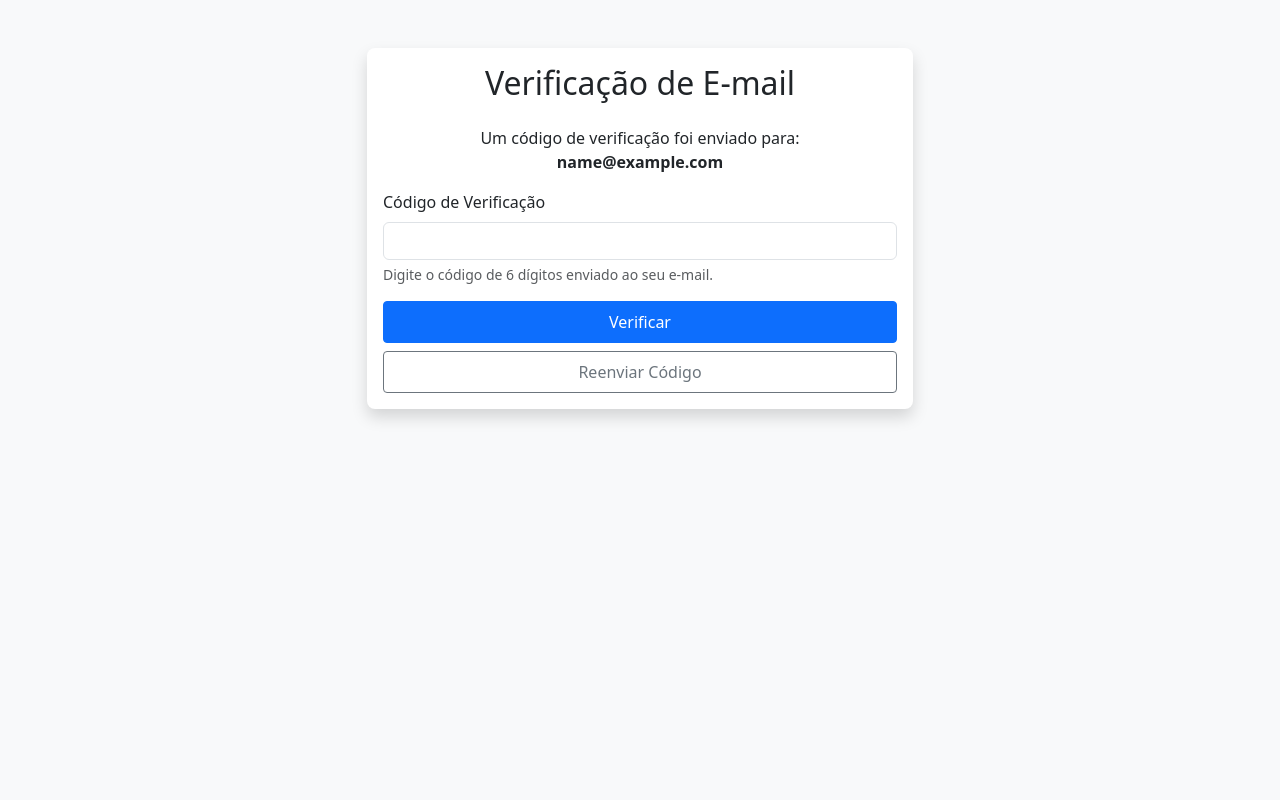
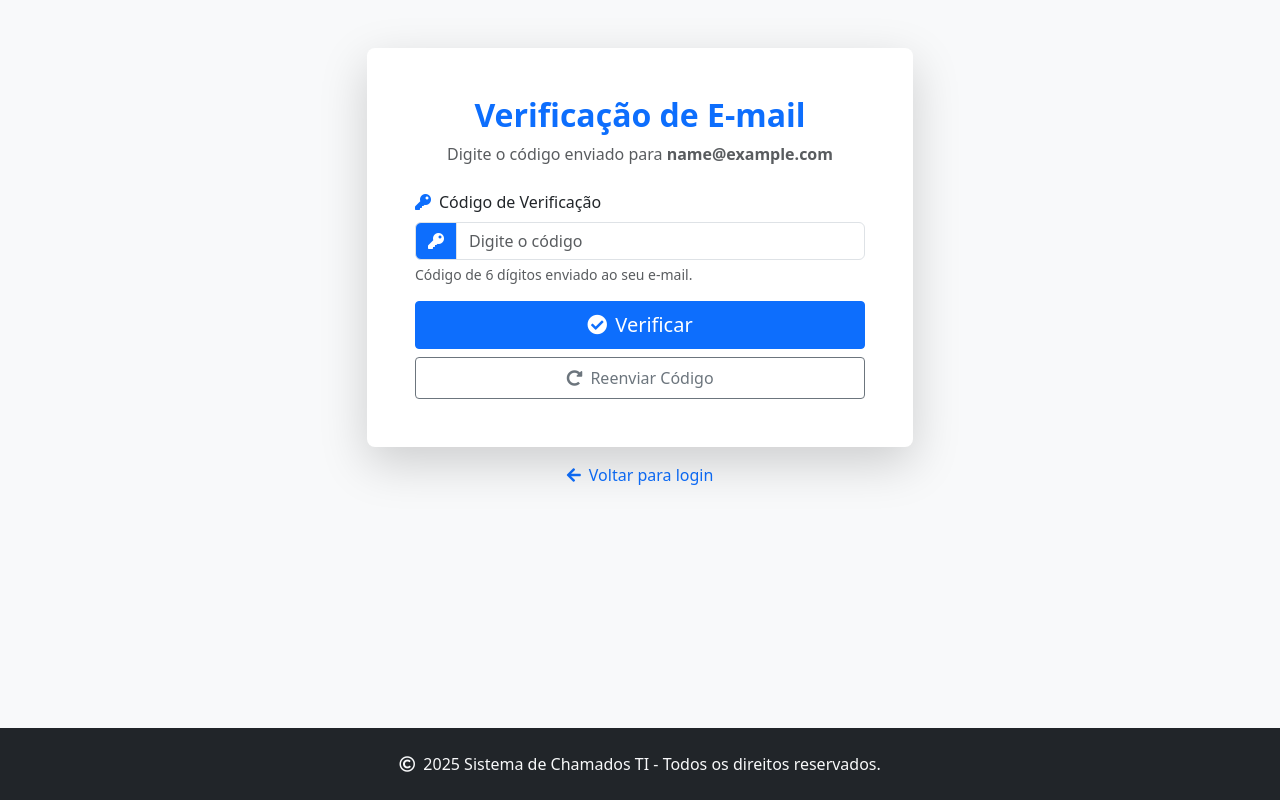
Before and after one commit to Rocha101/teste-webbrain, a PHP site: page /chamados-ti/views/auth/verify_email.php in a window 1280 px wide. Run offline with PHP 8.4, Linux system fonts and the light colour scheme; the visitor is signed in with stand-in values (Sample User, id 1).

Commit message:
style: Final style fixes

```diff
--- a/index.php
+++ b/index.php
@@ -58,7 +58,7 @@ session_start();
 
                         <div class="row g-4">
                             <div class="col-md-6">
-                                <div class="card h-100 bg-light border-0">
+                                <div class="h-100 bg-light border-0">
                                     <div class="card-body">
                                         <h4 class="card-title text-primary mb-3">
                                             <i class="fas fa-info-circle me-2"></i>Como Funciona?
@@ -75,7 +75,7 @@ session_start();
                             </div>
 
                             <div class="col-md-6">
-                                <div class="card h-100 bg-light border-0">
+                                <div class="h-100 bg-light border-0">
                                     <div class="card-body">
                                         <h4 class="card-title text-primary mb-3">
                                             <i class="fas fa-ticket-alt me-2"></i>Tipos de Chamados
--- a/views/auth/verify_email.php
+++ b/views/auth/verify_email.php
@@ -9,53 +9,86 @@ if (!isset($_SESSION['verification_email'])) {
 ?>
 <!DOCTYPE html>
 <html lang="pt-BR">
+
 <head>
     <meta charset="UTF-8">
     <meta name="viewport" content="width=device-width, initial-scale=1.0">
     <title>Verificação de E-mail - Sistema de Chamados</title>
     <link href="https://cdn.jsdelivr.net/npm/bootstrap@5.3.0/dist/css/bootstrap.min.css" rel="stylesheet">
+    <link href="https://cdnjs.cloudflare.com/ajax/libs/font-awesome/5.15.4/css/all.min.css" rel="stylesheet">
     <link href="../../assets/css/style.css" rel="stylesheet">
+    <style>
+        html, body {
+            height: 100%;
+        }
+        body {
+            display: flex;
+            flex-direction: column;
+            min-height: 100vh;
+        }
+        .content-wrapper {
+            flex: 1 0 auto;
+        }
+        footer {
+            flex-shrink: 0;
+        }
+    </style>
 </head>
+
 <body class="bg-light">
-    <div class="container">
-        <div class="row justify-content-center mt-5">
+    <div class="content-wrapper">
+        <div class="container my-5">
+            <div class="row justify-content-center">
                 <div class="col-md-6">
-                <div class="card">
-                    <div class="card-body">
-                        <h2 class="text-center mb-4">Verificação de E-mail</h2>
+                    <div class="card shadow-lg border-0 rounded-lg">
+                        <div class="card-body p-5">
+                            <div class="text-center mb-4">
+                                <h2 class="text-primary fw-bold">Verificação de E-mail</h2>
+                                <p class="text-muted">Digite o código enviado para <strong><?php echo htmlspecialchars($_SESSION['verification_email']); ?></strong></p>
+                            </div>
                             <div id="alertMessage"></div>
-                        <p class="text-center">
-                            Um código de verificação foi enviado para:<br>
-                            <strong><?php echo htmlspecialchars($_SESSION['verification_email']); ?></strong>
-                        </p>
                             <form id="verificationForm">
                                 <input type="hidden" name="csrf_token" value="<?php echo generateCSRFToken(); ?>">
                                 <input type="hidden" name="email" value="<?php echo htmlspecialchars($_SESSION['verification_email']); ?>">
-
                                 <div class="mb-3">
-                                <label for="code" class="form-label">Código de Verificação</label>
-                                <input type="text" class="form-control" id="code" name="code" required maxlength="6" pattern="\d{6}">
-                                <div class="form-text">Digite o código de 6 dígitos enviado ao seu e-mail.</div>
+                                    <label for="code" class="form-label"><i class="fas fa-key text-primary me-2"></i>Código de Verificação</label>
+                                    <div class="input-group">
+                                        <span class="input-group-text bg-primary text-white"><i class="fas fa-key"></i></span>
+                                        <input type="text" class="form-control" id="code" name="code" required maxlength="6" pattern="\d{6}" placeholder="Digite o código">
                                     </div>
-
+                                    <div class="form-text">Código de 6 dígitos enviado ao seu e-mail.</div>
+                                </div>
                                 <div class="d-grid gap-2">
-                                <button type="submit" class="btn btn-primary">Verificar</button>
-                                <button type="button" id="resendCode" class="btn btn-outline-secondary">Reenviar Código</button>
+                                    <button type="submit" class="btn btn-primary btn-lg">
+                                        <i class="fas fa-check-circle me-2"></i>Verificar
+                                    </button>
+                                    <button type="button" id="resendCode" class="btn btn-outline-secondary">
+                                        <i class="fas fa-redo-alt me-2"></i>Reenviar Código
+                                    </button>
                                 </div>
                             </form>
+                        </div>
+                    </div>
+                    <div class="text-center mt-3">
+                        <a href="login.php" class="text-decoration-none">
+                            <i class="fas fa-arrow-left me-1"></i> Voltar para login
+                        </a>
                     </div>
                 </div>
             </div>
         </div>
     </div>
-
+    <footer class="bg-dark text-light py-4 mt-auto">
+        <div class="container text-center">
+            <p class="mb-0"><i class="far fa-copyright me-1"></i> <?php echo date('Y'); ?> Sistema de Chamados TI - Todos os direitos reservados.</p>
+        </div>
+    </footer>
     <script src="https://code.jquery.com/jquery-3.6.0.min.js"></script>
     <script src="https://cdn.jsdelivr.net/npm/bootstrap@5.3.0/dist/js/bootstrap.bundle.min.js"></script>
     <script>
         $(document).ready(function() {
             $('#verificationForm').on('submit', function(e) {
                 e.preventDefault();
-
                 $.ajax({
                     url: '../../includes/auth/verify_email_process.php',
                     type: 'POST',
@@ -65,17 +98,15 @@ if (!isset($_SESSION['verification_email'])) {
                         if (response.success) {
                             $('#alertMessage').html(`
                                 <div class="alert alert-success alert-dismissible fade show" role="alert">
-                                    ${response.message}
+                                    <i class="fas fa-check-circle me-2"></i> ${response.message}
                                     <button type="button" class="btn-close" data-bs-dismiss="alert"></button>
                                 </div>
                             `);
-                            setTimeout(function() {
-                                window.location.href = 'login.php';
-                            }, 2000);
+                            setTimeout(function() { window.location.href = 'login.php'; }, 2000);
                         } else {
                             $('#alertMessage').html(`
                                 <div class="alert alert-danger alert-dismissible fade show" role="alert">
-                                    ${response.message}
+                                    <i class="fas fa-exclamation-circle me-2"></i> ${response.message}
                                     <button type="button" class="btn-close" data-bs-dismiss="alert"></button>
                                 </div>
                             `);
@@ -84,14 +115,13 @@ if (!isset($_SESSION['verification_email'])) {
                     error: function() {
                         $('#alertMessage').html(`
                             <div class="alert alert-danger alert-dismissible fade show" role="alert">
-                                Erro ao processar a requisição. Tente novamente.
+                                <i class="fas fa-exclamation-triangle me-2"></i> Erro ao processar a requisição. Tente novamente.
                                 <button type="button" class="btn-close" data-bs-dismiss="alert"></button>
                             </div>
                         `);
                     }
                 });
             });
-
             $('#resendCode').on('click', function() {
                 $.ajax({
                     url: '../../includes/auth/resend_verification_code.php',
@@ -104,7 +134,7 @@ if (!isset($_SESSION['verification_email'])) {
                     success: function(response) {
                         $('#alertMessage').html(`
                             <div class="alert alert-${response.success ? 'success' : 'danger'} alert-dismissible fade show" role="alert">
-                                ${response.message}
+                                <i class="fas fa-envelope me-2"></i> ${response.message}
                                 <button type="button" class="btn-close" data-bs-dismiss="alert"></button>
                             </div>
                         `);
```
Also changed, not shown: views/components/navbar.php (+11 -7 lines). Lines whose indentation alone changed are shown as unchanged.
